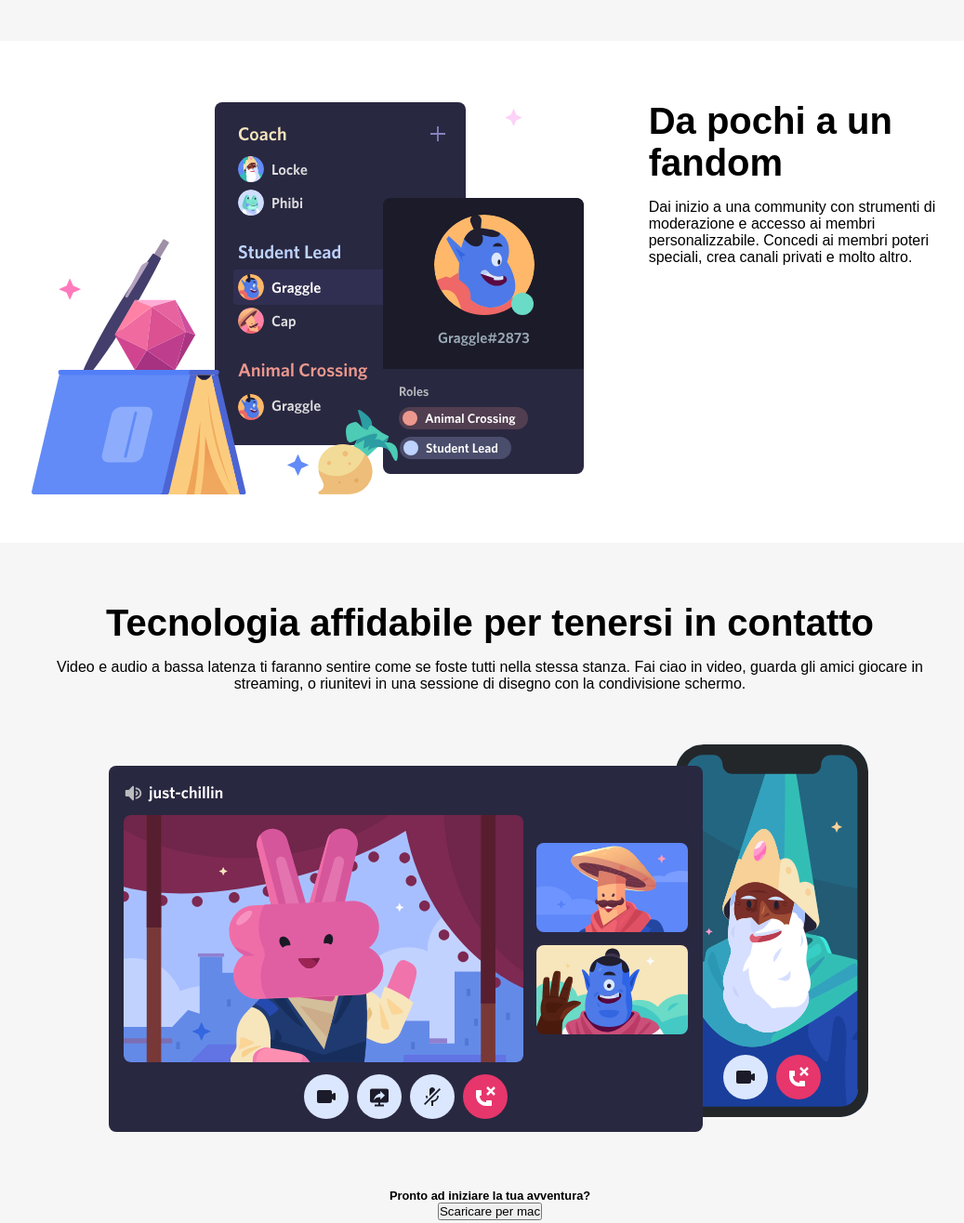
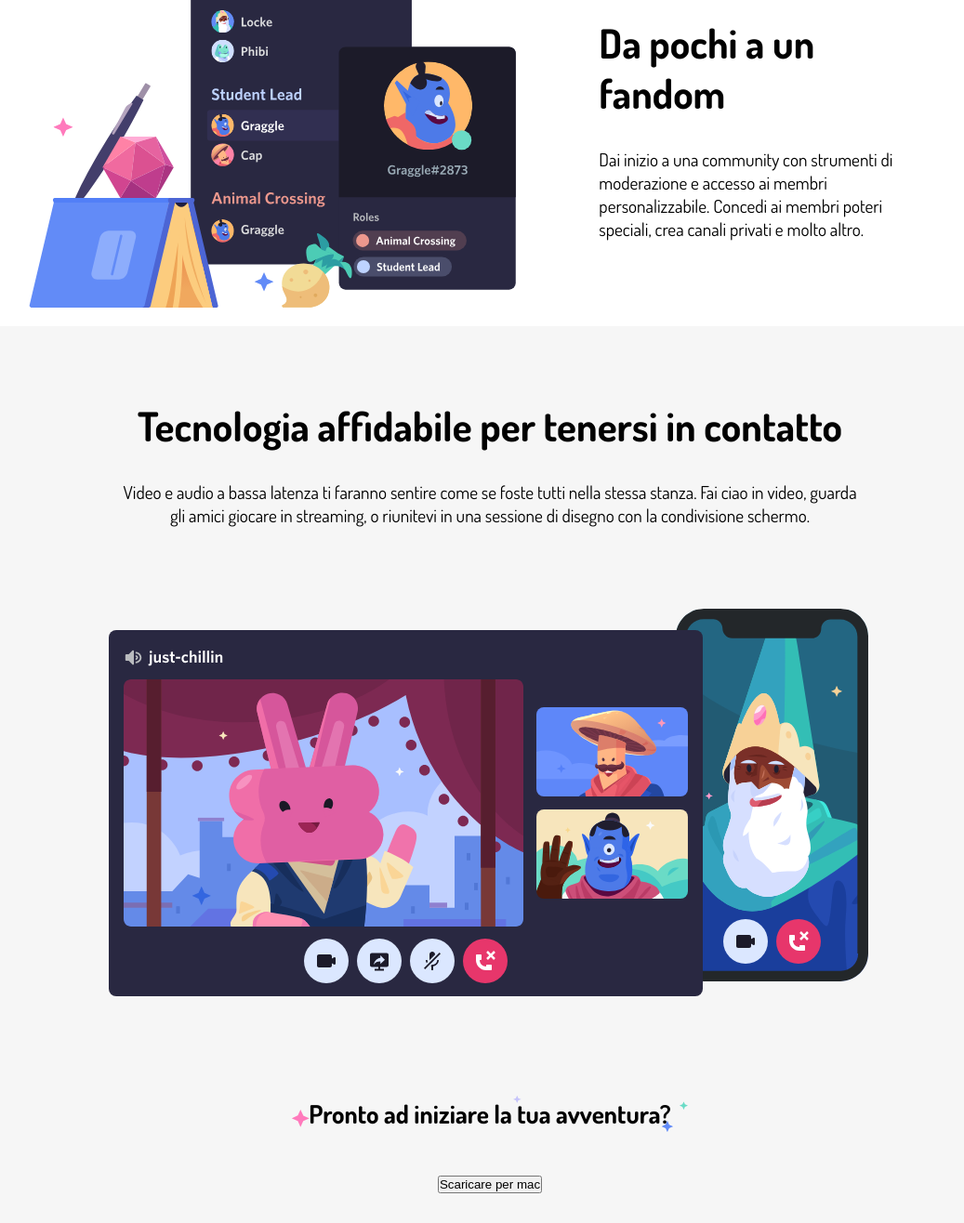
Before and after one commit to diego-cavenati/htmlcss-discord, a plain HTML site: page index.html in a window 1280 px wide. Shown: the part 1448-2764 px from the top of the page at 93% size, without its empty margins (113-1150 px from the left). Drawn offline with Linux system fonts and the light colour scheme.

Commit message:
add style e details

```diff
--- a/assets/css/style.css
+++ b/assets/css/style.css
@@ -30,22 +30,22 @@ body{
     font-family: 'Dosis', sans-serif;
 }
 
-h1 {
-    font-size: 2.5rem;
-    padding: 1rem 0;
-}
-
-h2 {
-    font-size: 2.5rem;
+h1, h2{
+    font-size: 2.7rem;
     padding: 1rem 0;
 }
 
 h3 {
-    font-size: 0.8rem;
+    font-size: 1.7rem;
 }
 
 .center {
     text-align: center;
+}
+
+p {
+    font-size: 1.2rem;
+    padding: 1rem 0;
 }
 
 .right {
@@ -56,7 +56,7 @@ h3 {
 /* #region flex grid */
 .container {
     width: 80%;
-    max-width: 1200px;
+    max-width: 1024px;
     margin: 0 auto;
 }
 
@@ -135,10 +135,10 @@ a {
     padding: 0 1rem;
 }
 
-header button {
+.btn-menu {
     color: var(--dark);
     background-color: var(--light);
-    border-radius: 40%;
+    border-radius: 50%;
     border: 1px solid var(--dark);
     padding: 0.5rem;
     text-align: center;
@@ -160,12 +160,14 @@ main .heroimage > .claim {
 }
 
 /* contents */
-main .contents [class*='col-4'] {
+main .contents [class*='col-5'] {
     color: var(--dark);
+    align-self: center;
+    padding: 2rem;
 }
 
-main .row {
-    padding: 3rem 0;
+main .contents > .row {
+    padding: 7.5rem 0;
 }
 
 .gray {
@@ -174,6 +176,19 @@ main .row {
 
 /* action */
 main .action {
+    padding: 3rem;
+}
+
+.action .row{
+    justify-content: center;
+    color: var(--dark);
+}
+
+.star-effect {
+    background-image: url(../img/stars.svg);
+    background-position: center;
+    background-repeat: no-repeat;
+    background-size: 45%;
     padding: 3rem;
 }
 
--- a/index.html
+++ b/index.html
@@ -5,7 +5,9 @@
     <meta http-equiv="X-UA-Compatible" content="IE=edge">
     <meta name="viewport" content="width=device-width, initial-scale=1.0">
     <title>Discord</title>
-
+    <link rel="preconnect" href="https://fonts.googleapis.com">
+    <link rel="preconnect" href="https://fonts.gstatic.com" crossorigin>
+    <link href="https://fonts.googleapis.com/css2?family=Dosis:wght@400;700&display=swap" rel="stylesheet">
     <link rel="stylesheet" href="./assets/css/style.css">
 </head>
 <body class="debug">
@@ -52,10 +54,10 @@
             <section class="white">
                 <div class="container">
                     <div class="row">
-                        <div class="col-8">
+                        <div class="col-7">
                             <img src="./assets/img/item1.svg" alt="Illustrazione di una chat Discord">
                         </div>
-                        <div class="col-4">
+                        <div class="col-5">
                             <h2>Un luogo a invito con tutto lo spazio necessario per parlare</h2>
                             <p>I server Discord sono organizzati in canali tematici in cui puoi collaborare, condividere o semplicemente parlare della tua giornata senza intasare una chat di gruppo.</p>
                         </div>
@@ -66,11 +68,11 @@
             <section class="gray">
                 <div class="container">
                     <div class="row">
-                        <div class="col-4">
+                        <div class="col-5">
                             <h2>Dove trovarsi è facile</h2>
                             <p>Mettiti comodo in un canale vocale quando hai tempo. Gli amici nel tuo server possono vedere che sei lì e unirsi istantaneamente senza dover chiamare.</p>
                         </div>
-                        <div class="col-8">
+                        <div class="col-7">
                             <img src="./assets/img/item2.svg" alt="Illustazione di un gruppo Discord">
                         </div>
                     </div>
@@ -80,10 +82,10 @@
             <section class="white">
                 <div class="container">
                     <div class="row">
-                        <div class="col-8">
+                        <div class="col-7">
                             <img src="./assets/img/item3.svg" alt="Illustrazione del profilo personale su Discord">
                         </div>
-                        <div class="col-4">
+                        <div class="col-5">
                             <h2>Da pochi a un fandom</h2>
                             <p>Dai inizio a una community con strumenti di moderazione e accesso ai membri personalizzabile. Concedi ai membri poteri speciali, crea canali privati e molto altro.</p>
                         </div>
@@ -96,10 +98,16 @@
         <!-- action claim -->
         <div class="action gray">
             <div class="container center">
-                <h2>Tecnologia affidabile per tenersi in contatto</h2>
-                <p>Video e audio a bassa latenza ti faranno sentire come se foste tutti nella stessa stanza. Fai ciao in video, guarda gli amici giocare in streaming, o riunitevi in una sessione di disegno con la condivisione schermo.</p>
+                <div class="row">
+                    <div class="col-10">
+                        <h2>Tecnologia affidabile per tenersi in contatto</h2>
+                        <p>Video e audio a bassa latenza ti faranno sentire come se foste tutti nella stessa stanza. Fai ciao in video, guarda gli amici giocare in streaming, o riunitevi in una sessione di disegno con la condivisione schermo.</p>
+                    </div>
+                </div>
                 <img src="./assets/img/item4-big.svg" alt="Illustrazine di una videochiamata su Discord">
-                <h3>Pronto ad iniziare la tua avventura?</h3>
+                <div class="star-effect">
+                    <h3>Pronto ad iniziare la tua avventura?</h3>
+                </div>
                 <button>Scaricare per mac</button>
             </div>
         </div>
```
